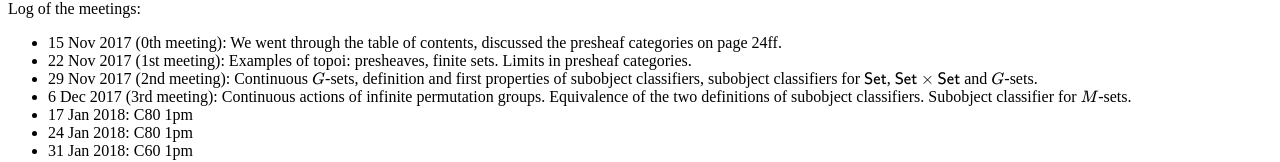
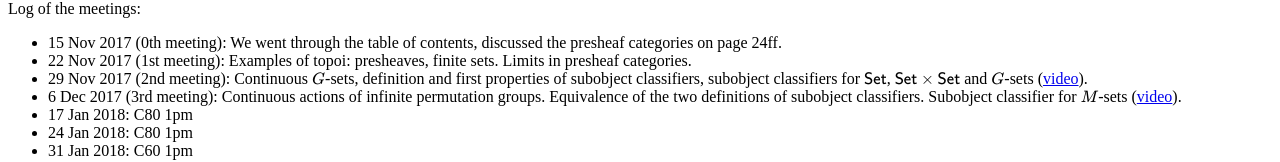
Before and after one commit to nicolaikraus/sheaves_reading_group, a plain HTML site: page index.html in a window 1280 px wide. Shown: the part 127-289 px from the top of the page. Drawn offline with nearby package versions, Linux system fonts and the light colour scheme; some packages are replaced by stand-ins of ours.

Commit message:
Add links to videos

```diff
--- a/index.html
+++ b/index.html
@@ -25,10 +25,10 @@ Log of the meetings:
   22 Nov 2017 (1st meeting): Examples of topoi: presheaves, finite sets. Limits in presheaf categories.
  </li>
  <li>
-  29 Nov 2017 (2nd meeting): Continuous \(G\)-sets, definition and first properties of subobject classifiers, subobject classifiers for \(\mathsf{Set}\), \(\mathsf{Set} \times \mathsf{Set}\) and \(G\)-sets.
+     29 Nov 2017 (2nd meeting): Continuous \(G\)-sets, definition and first properties of subobject classifiers, subobject classifiers for \(\mathsf{Set}\), \(\mathsf{Set} \times \mathsf{Set}\) and \(G\)-sets (<a href="http://files.capriotti.io/sheaves/2.mp4">video</a>).
  </li>
  <li>
-  6 Dec 2017 (3rd meeting): Continuous actions of infinite permutation groups. Equivalence of the two definitions of subobject classifiers. Subobject classifier for \(M\)-sets.
+  6 Dec 2017 (3rd meeting): Continuous actions of infinite permutation groups. Equivalence of the two definitions of subobject classifiers. Subobject classifier for \(M\)-sets (<a href="http://files.capriotti.io/sheaves/3.mp4">video</a>).
  </li>
  <li>
   17 Jan 2018: C80 1pm
```
